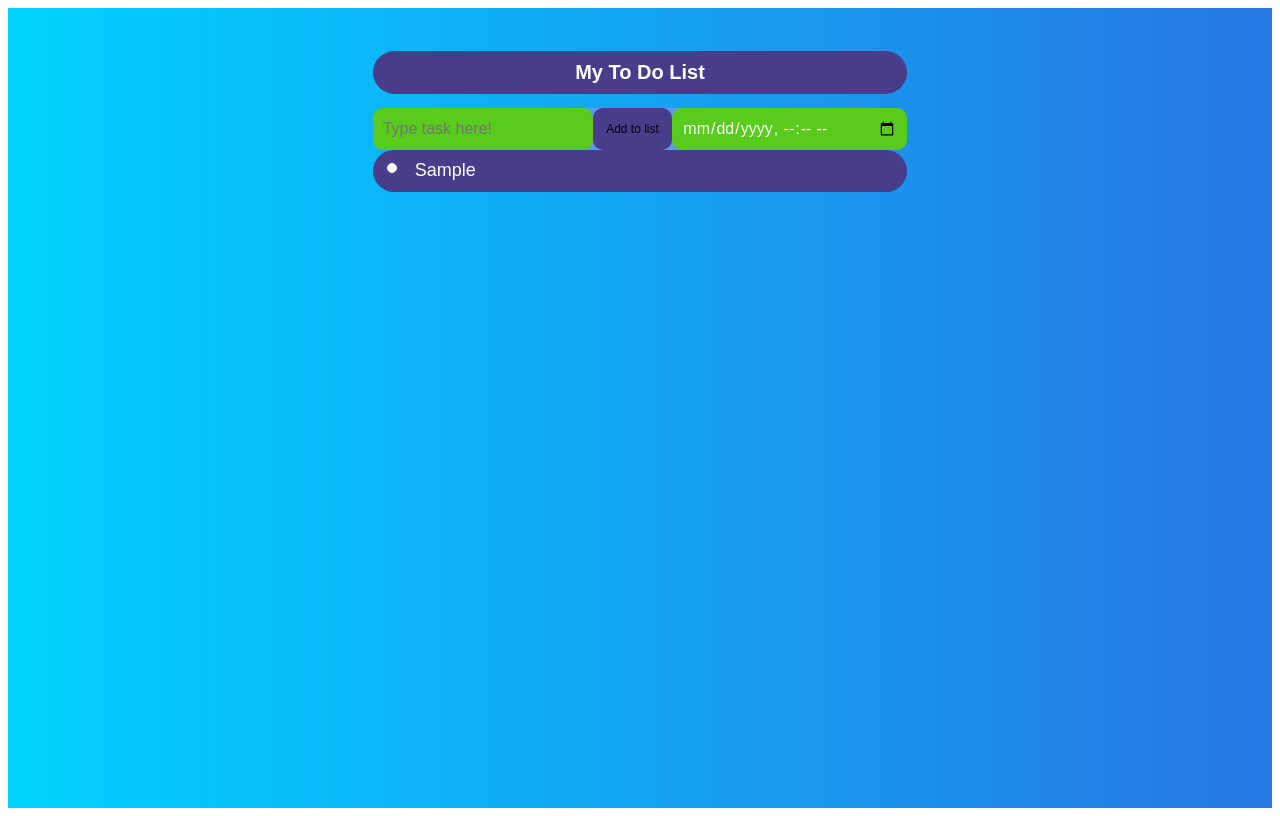
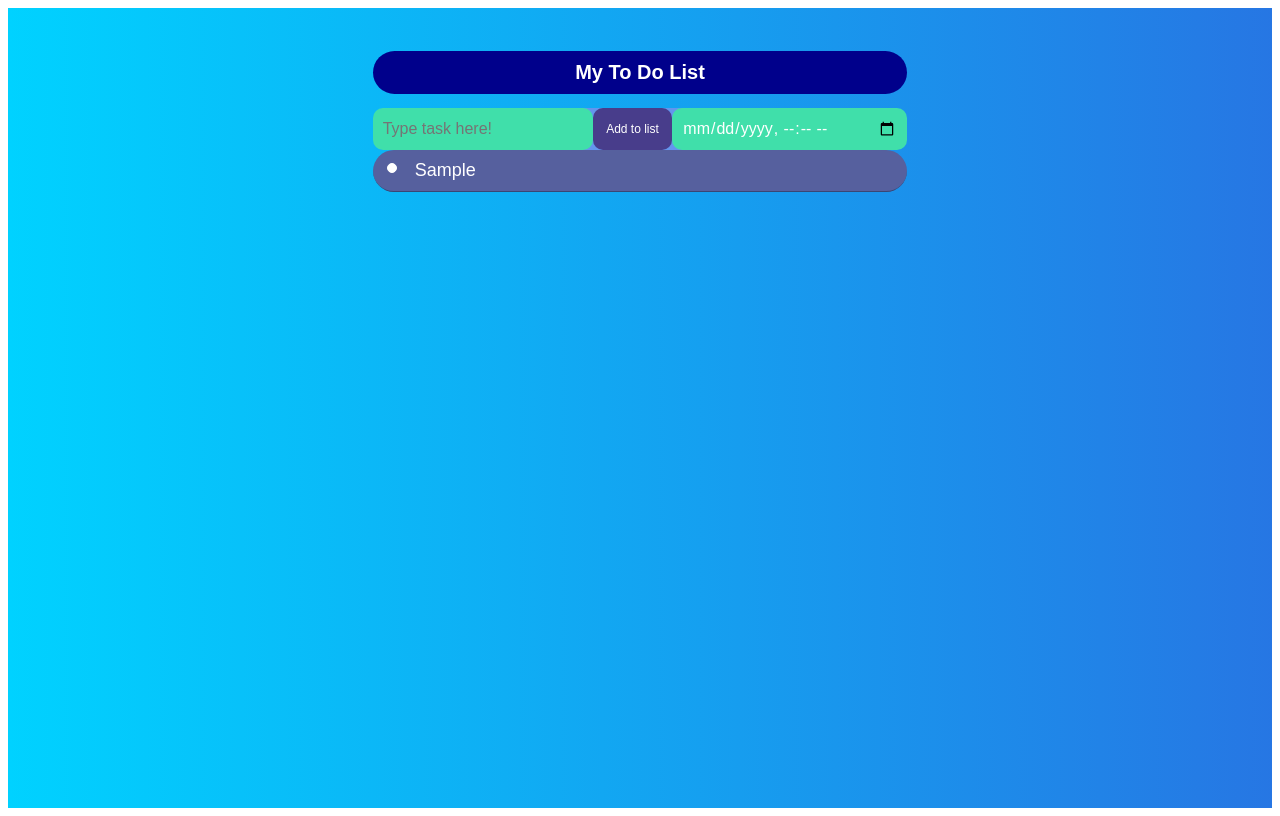
Before and after one commit to Ceejayludick/ToDoAppSECOND, a plain HTML site: page index.html in a window 1280 px wide. Both pictures are taken after typing "Sample" into the empty fields and a click on the button "Add to list". Drawn offline with Linux system fonts and the light colour scheme.

```diff
--- a/style.css
+++ b/style.css
@@ -4,10 +4,35 @@
 }
 
 /* CSS Media Queries for phone compatibility */
-@media (max-width:768px) {
+@media only screen and (max-width:768px) {
   .app {
     width: 90%;
   }
+}
+
+/* styling the body/container for the app and choosing background*/
+.container {
+  display: flex;
+  flex-direction: column;
+  align-items: center;
+  background-color:cornflowerblue;
+  font-family: sans-serif;
+  height: 100vh;
+  background: url(cool-background.png);
+}
+
+/* general styling for the added list items */
+.app ul {
+  list-style: none;
+  color: white;
+  padding: 0;
+}
+
+.app ul li {
+  padding: 10px;
+  background-color: #56609e;
+  border-bottom: 1px solid #3a4674;
+  border-radius: 30px;
 }
 
 /* Remove margins and padding from the list */
@@ -21,19 +46,9 @@ ul {
   cursor: pointer;
 }
 
+/* make the listed items background colour change on hovering over it */
 .app ul li i:hover {
   color: white;
-}
-
-/* styling the container for the app*/
-.container {
-  display: flex;
-  flex-direction: column;
-  align-items: center;
-  background-color:cornflowerblue;
-  font-family: sans-serif;
-  height: 100vh;
-  background: url(cool-background.png);
 }
 
 .app {
@@ -49,7 +64,7 @@ ul {
   padding: 10px 0;
   text-align: center;
   border-radius: 30px;
-  background-color:darkslateblue;
+  background-color: darkblue;
   font-family: Arial, Helvetica, sans-serif;
 }
 
@@ -65,10 +80,10 @@ ul {
 .app form input {
   border: none;
   border-radius: 10px;
-  background-color: rgb(89, 203, 27);
+  background-color: #40dfaa;
   font-family: Arial, Helvetica, sans-serif;
   font-size: 16px;
-  color: rgb(254, 254, 254);
+  color: white;
   padding: 10px;
   width: 75%;
 }
@@ -83,21 +98,9 @@ ul {
   height: 42px;
   width: 25%;
   border-radius: 10px;
+  color: white;
 }
 
-
-.app ul {
-  list-style: none;
-  color: white;
-  padding: 0;
-}
-
-.app ul li {
-  padding: 10px;
-  background-color: darkslateblue;
-  border-bottom: 1px solid #3a4674;
-  border-radius: 30px;
-}
 
 /* add a "checked" mark when clicked on */
 .check {
```
